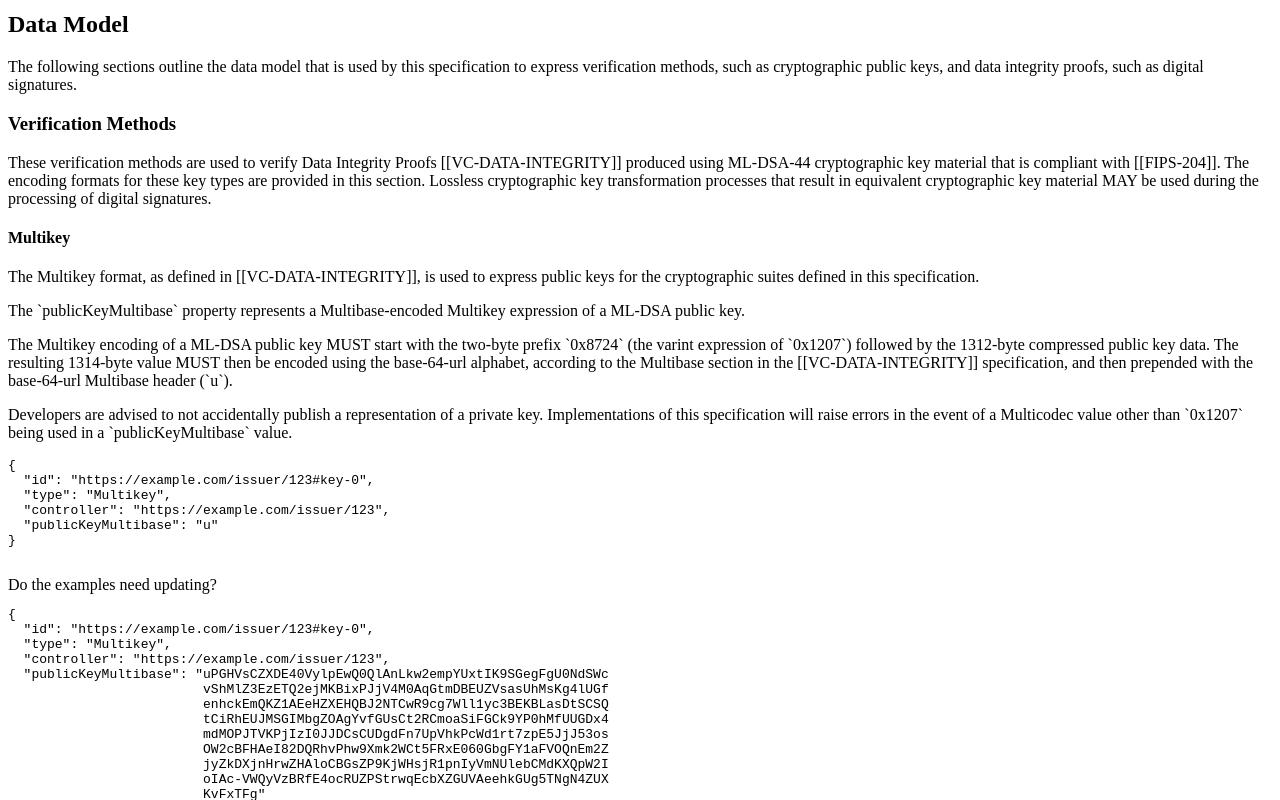
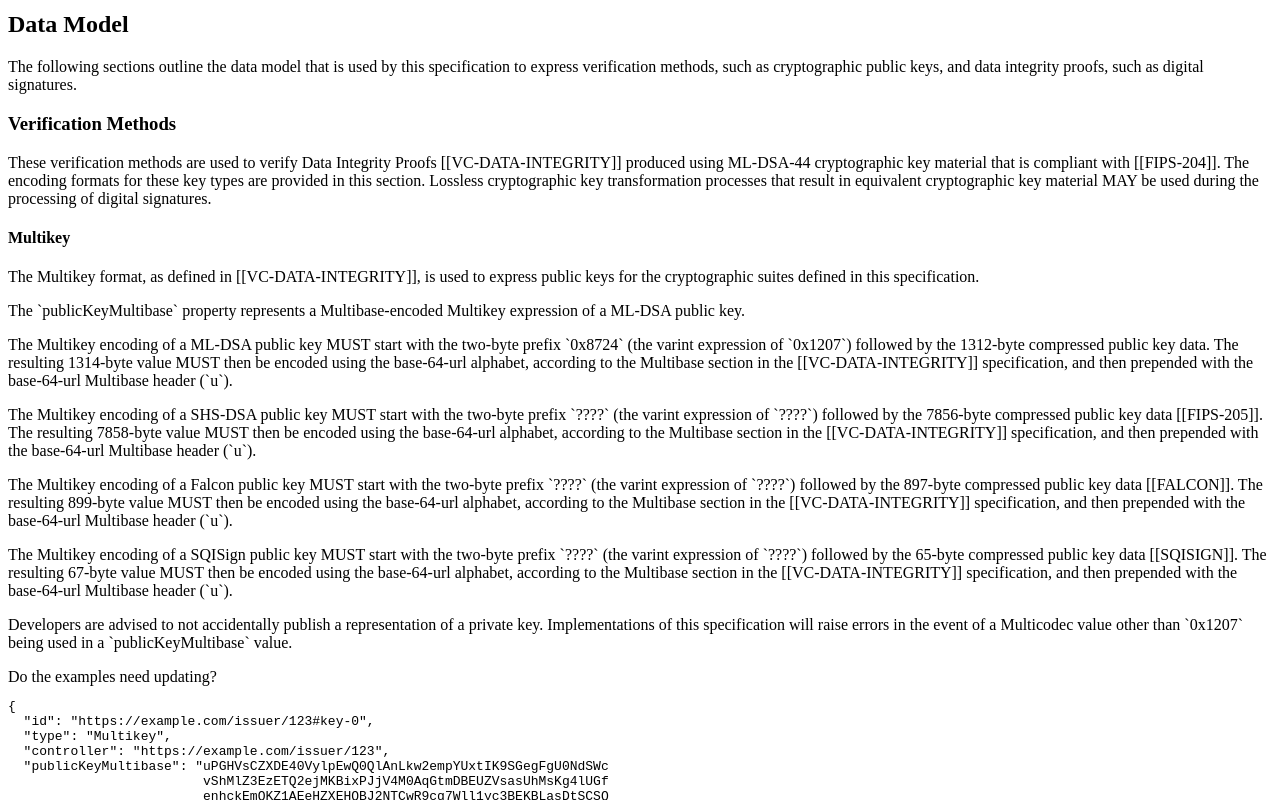
Before and after one commit to w3c-ccg/di-quantum-safe, a plain HTML site: page index.html in a window 1280 px wide. Shown: the part 465-1265 px from the top of the page. Drawn offline with Linux system fonts and the light colour scheme.

Commit message:
Add multikey section for public keys of new algs.

```diff
--- a/index.html
+++ b/index.html
@@ -351,6 +351,8 @@ The `publicKeyMultibase` property represents a Multibase-encoded Multikey
 expression of a ML-DSA public key.
           </p>
 
+
+
           <p>
 The Multikey encoding of a ML-DSA public key MUST start with the two-byte
 prefix `0x8724` (the varint expression of `0x1207`) followed by the 1312-byte
@@ -361,21 +363,43 @@ using the base-64-url alphabet, according to the
 Multibase header (`u`).
           </p>
 
+          <p>
+The Multikey encoding of a SHS-DSA public key MUST start with the two-byte
+prefix `????` (the varint expression of `????`) followed by the 7856-byte
+compressed public key data [[FIPS-205]]. The resulting 7858-byte value MUST then be encoded
+using the base-64-url alphabet, according to the
+<a data-cite="VC-DATA-INTEGRITY#multibase-0">Multibase</a> section in the
+[[VC-DATA-INTEGRITY]] specification, and then prepended with the base-64-url
+Multibase header (`u`).
+          </p>
+
+          <p>
+The Multikey encoding of a Falcon public key MUST start with the two-byte
+prefix `????` (the varint expression of `????`) followed by the 897-byte
+compressed public key data [[FALCON]]. The resulting 899-byte value MUST then be encoded
+using the base-64-url alphabet, according to the
+<a data-cite="VC-DATA-INTEGRITY#multibase-0">Multibase</a> section in the
+[[VC-DATA-INTEGRITY]] specification, and then prepended with the base-64-url
+Multibase header (`u`).
+          </p>
+
+          <p>
+The Multikey encoding of a SQISign public key MUST start with the two-byte
+prefix `????` (the varint expression of `????`) followed by the 65-byte
+compressed public key data [[SQISIGN]]. The resulting 67-byte value MUST then be encoded
+using the base-64-url alphabet, according to the
+<a data-cite="VC-DATA-INTEGRITY#multibase-0">Multibase</a> section in the
+[[VC-DATA-INTEGRITY]] specification, and then prepended with the base-64-url
+Multibase header (`u`).
+          </p>
+
           <p class="advisement">
 Developers are advised to not accidentally publish a representation of a private
 key. Implementations of this specification will raise errors in the event of a
 Multicodec value other than `0x1207` being used in a `publicKeyMultibase` value.
           </p>
 
-          <pre class="example nohighlight"
-            title="An P-256 public key encoded as a Multikey">
-{
-  "id": "https://example.com/issuer/123#key-0",
-  "type": "Multikey",
-  "controller": "https://example.com/issuer/123",
-  "publicKeyMultibase": "u"
-}
-          </pre>
+
 
           <span class="issue">Do the examples need updating?</span>
           <pre class="example nohighlight"
```
